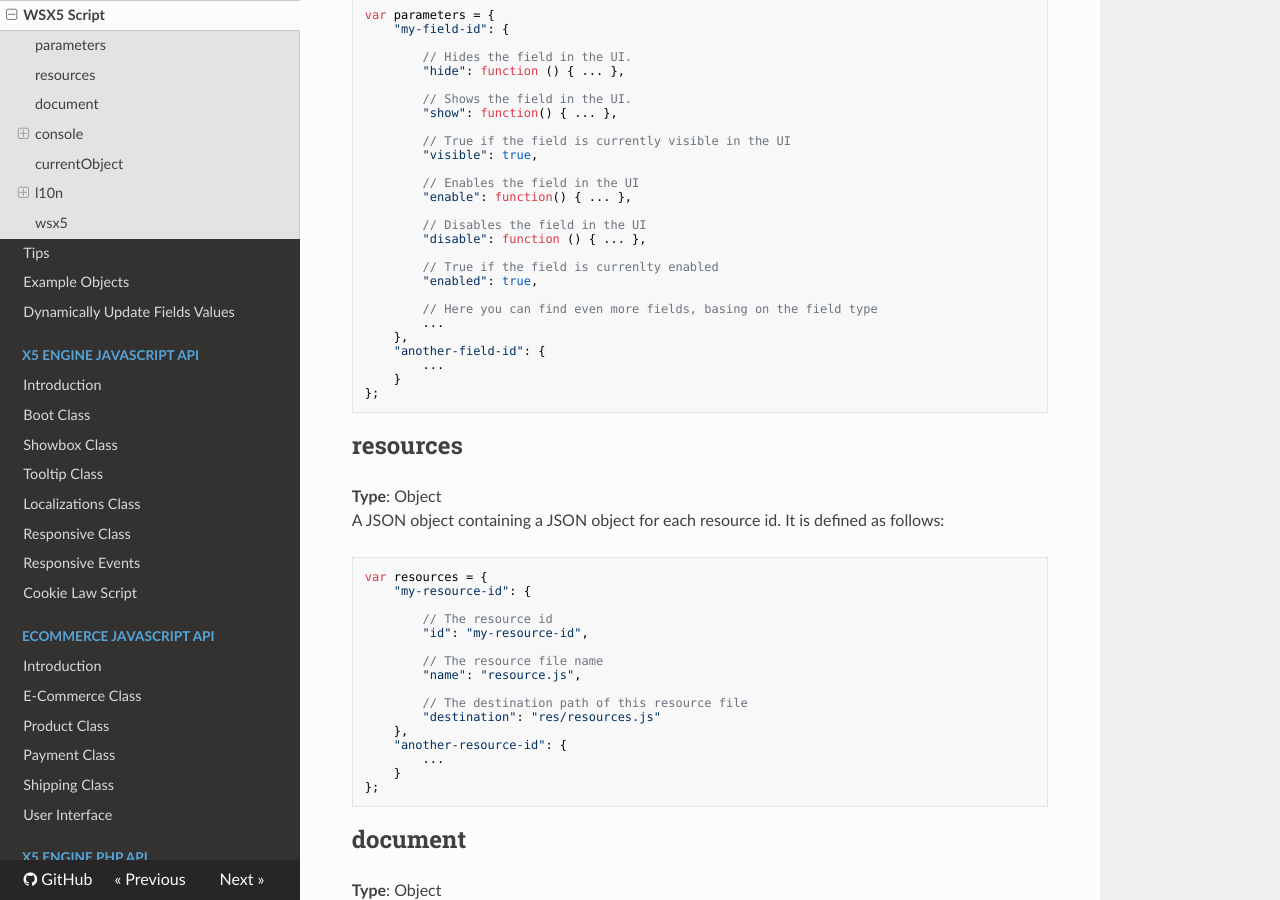
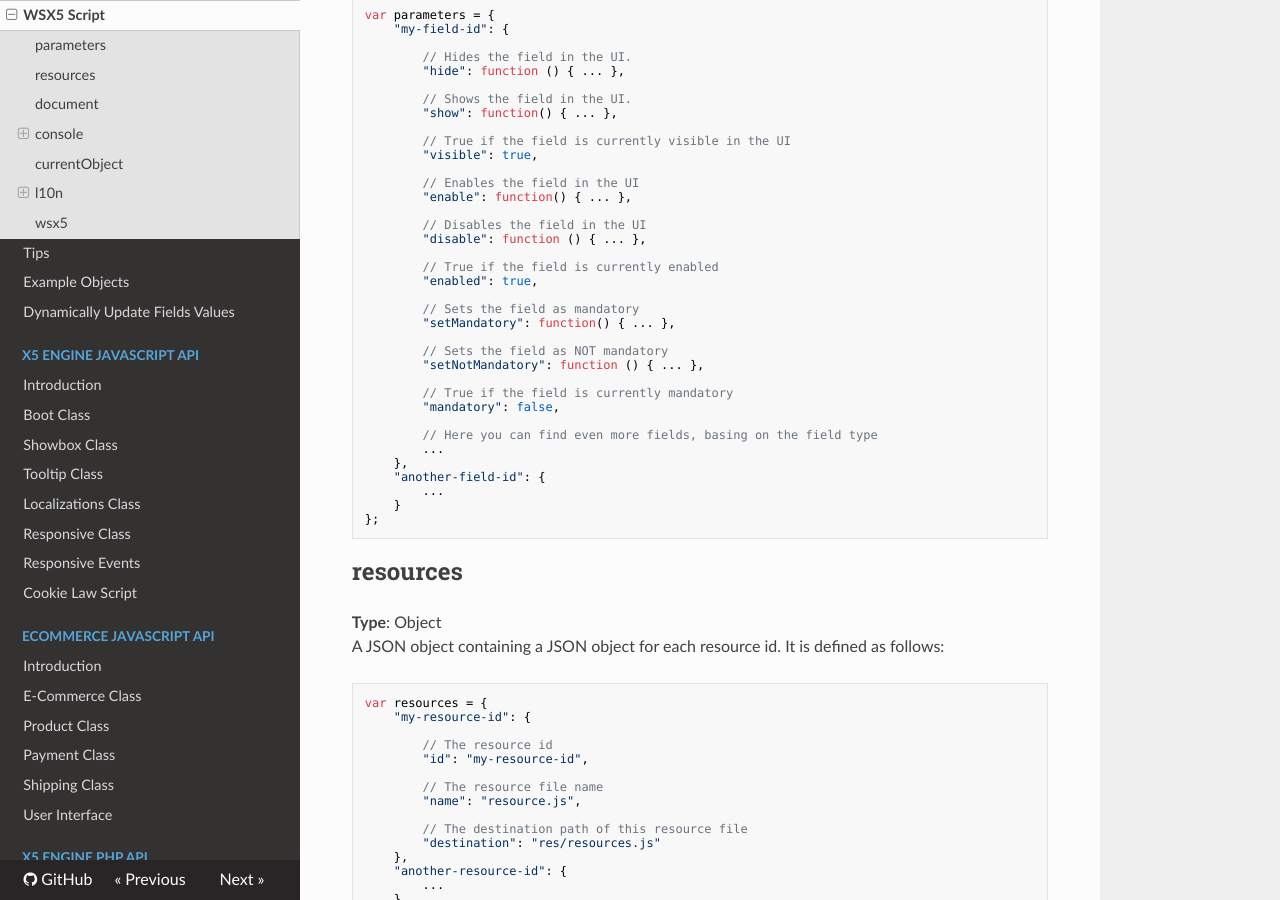
Before and after one commit to WebSiteX5/wsx5-developers-guide, an MkDocs documentation site: the page built from docs/optional-objects/wsx5-script.md, in a window 1280 px wide and 900 px high, scrolled down 534 px. Built offline with MkDocs 1.6.1, drawn with Linux system fonts in a browser that asks for light colours; nearby versions of some CDN libraries; old or Windows-style settings are respelled for this version of MkDocs.

Commit message:
Runtime mandatory parameters functions
GENT-449

```diff
--- a/docs/optional-objects/wsx5-script.md
+++ b/docs/optional-objects/wsx5-script.md
@@ -30,8 +30,17 @@ var parameters = {
 		// Disables the field in the UI
 		"disable": function () { ... },
 
-		// True if the field is currenlty enabled
+		// True if the field is currently enabled
 		"enabled": true,
+
+		// Sets the field as mandatory
+		"setMandatory": function() { ... },
+
+		// Sets the field as NOT mandatory
+		"setNotMandatory": function () { ... },
+
+		// True if the field is currently mandatory
+		"mandatory": false,
 
 		// Here you can find even more fields, basing on the field type
 		...
```
